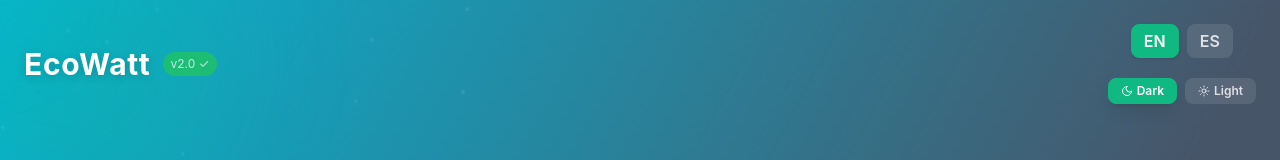
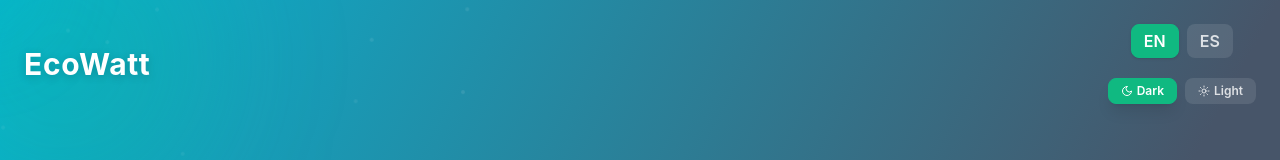
Before and after one commit to miqueasmd/Green-Demo-EcoWatt, a React (Create React App) app: page / in a window 1280 px wide. Shown: the top 160 px of the page. Built offline with nearby package versions, Linux system fonts and the light colour scheme.

Commit message:
remove temporary check for github actions

```diff
--- a/src/components/LandingPage.jsx
+++ b/src/components/LandingPage.jsx
@@ -79,15 +79,9 @@ export default function LandingPage() {
 
       {/* Navigation */}
       <header className="relative z-10 flex items-center justify-between px-6 py-6 max-w-7xl mx-auto">
-        <div className="flex items-center gap-3">
-          <span className="text-3xl font-bold tracking-wide text-white" style={{textShadow: '0 2px 8px rgba(0,0,0,0.18)'}}>
-            {brand.name}
-          </span>
-          {/* Test deploy indicator */}
-          <span className="text-xs bg-green-500 text-white px-2 py-1 rounded-full opacity-75">
-            v2.0 ✓
-          </span>
-        </div>
+        <span className="text-3xl font-bold tracking-wide text-white" style={{textShadow: '0 2px 8px rgba(0,0,0,0.18)'}}>
+          {brand.name}
+        </span>
         <nav className="flex flex-col gap-2 items-center">
           {config.languages.multilingual && config.languages.available.length > 1 && (
             <div className="flex gap-2 mb-1">
```
